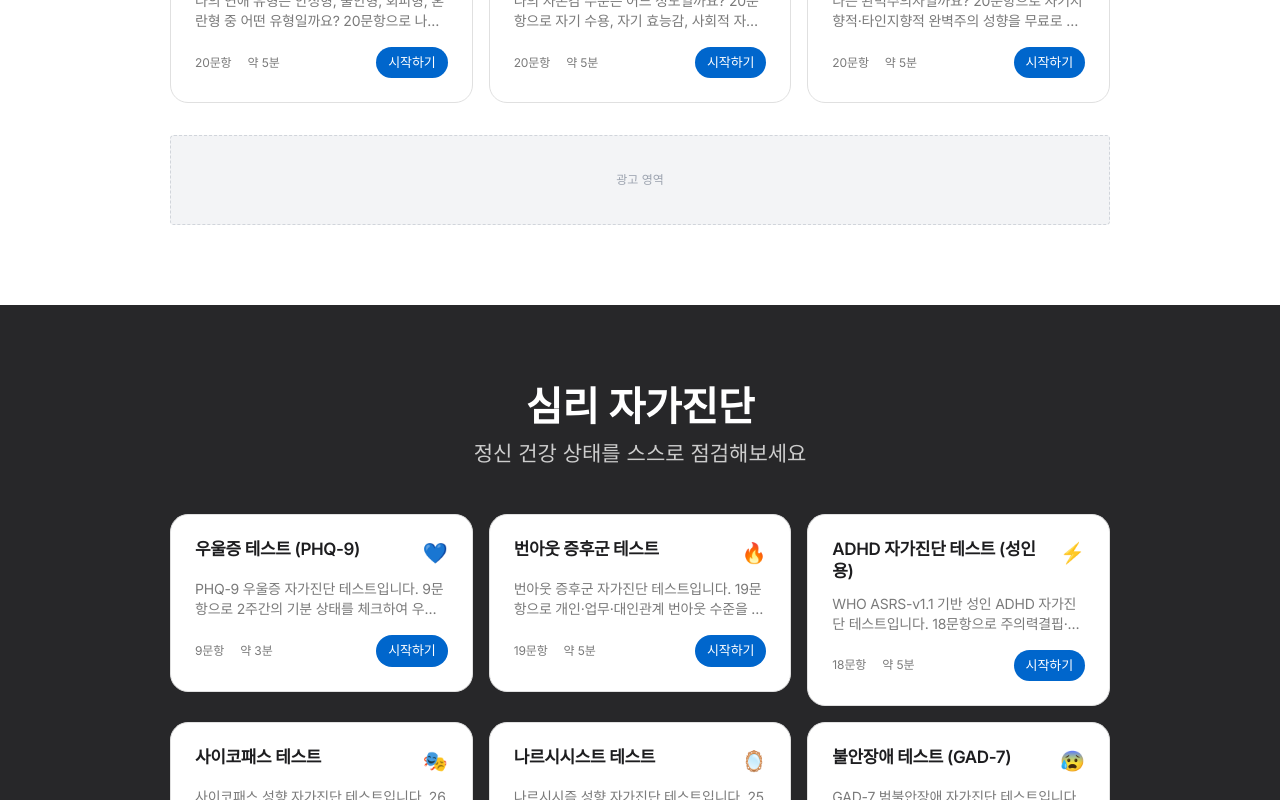
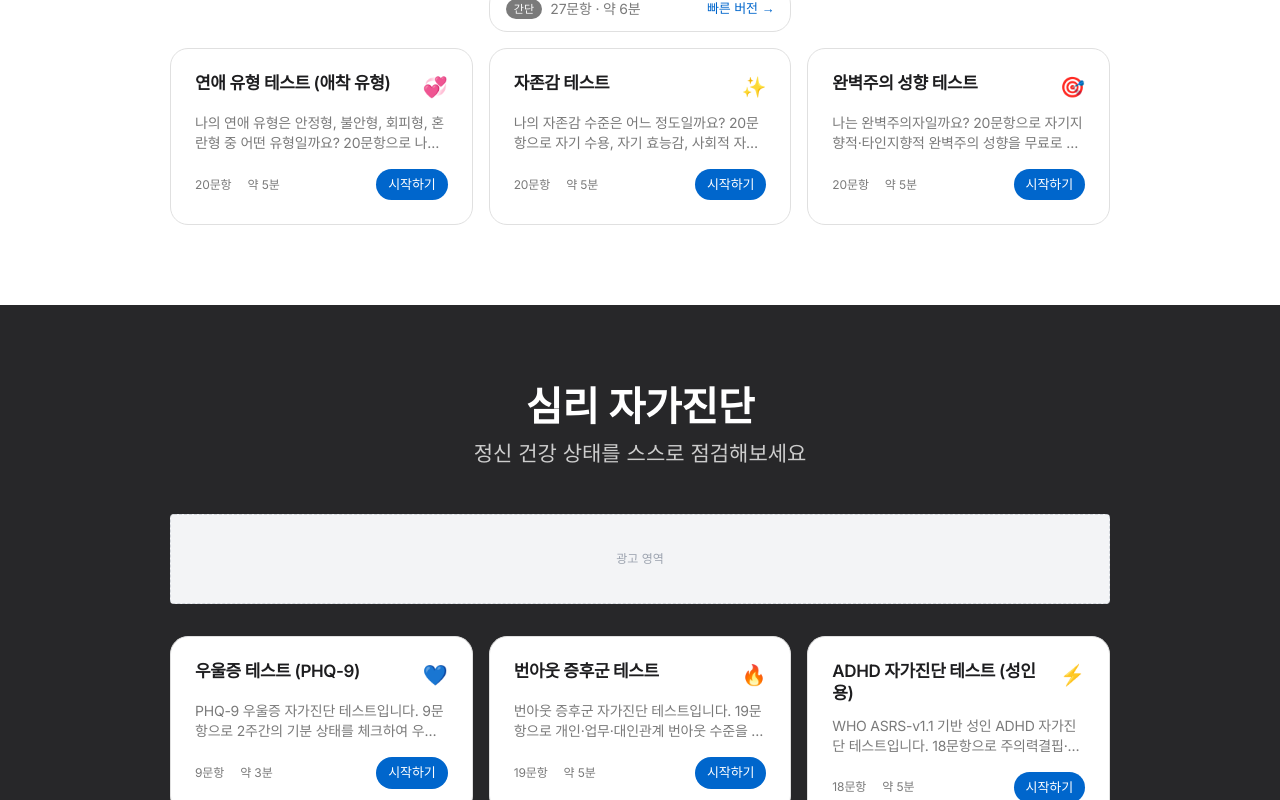
Before and after one commit to brianpage2/taro, a Next.js app: page / in a window 1280 px wide. Shown: the part 1060-1860 px from the top of the page. Built offline with nearby package versions, Linux system fonts and the light colour scheme; no server answers.

Commit message:
메인 페이지 광고 섹션 제목 아래 카드 위로 이동

```diff
--- a/app/page.tsx
+++ b/app/page.tsx
@@ -100,6 +100,11 @@ export default function HomePage() {
                 </p>
               </div>
 
+              {/* 섹션당 광고 1개 — 카드 위 */}
+              <div className="mb-8">
+                <AdSlot slot="3089755852" format="horizontal" />
+              </div>
+
               {/* 테스트 카드 그리드 */}
               <div className="grid grid-cols-1 sm:grid-cols-2 lg:grid-cols-3 gap-4">
                 {tests.map((test) => {
@@ -107,10 +112,6 @@ export default function HomePage() {
                   const shortVersion = shortSlug ? TEST_REGISTRY.find(t => t.slug === shortSlug) : undefined
                   return <TestCard key={test.slug} test={test} shortVersion={shortVersion} />
                 })}
-              </div>
-              {/* 섹션당 광고 1개 — 카드 아래 */}
-              <div className="mt-8">
-                <AdSlot slot="3089755852" format="horizontal" />
               </div>
             </div>
           </section>
```
